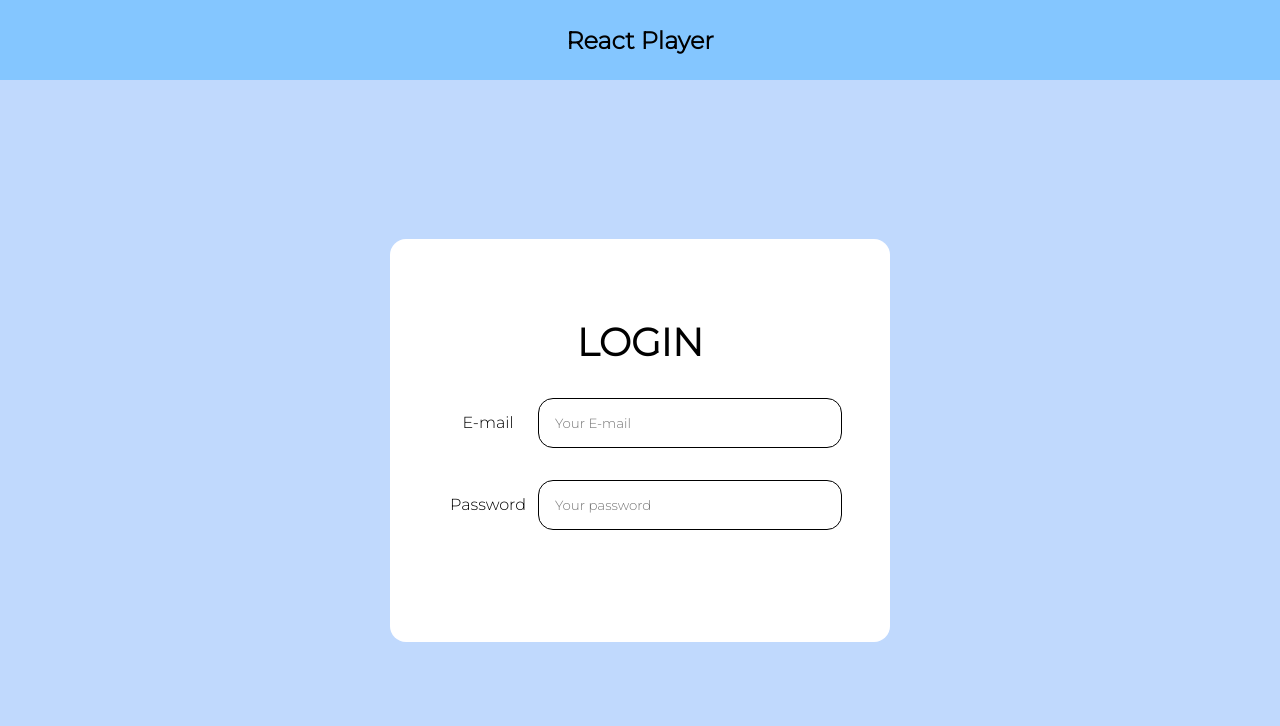
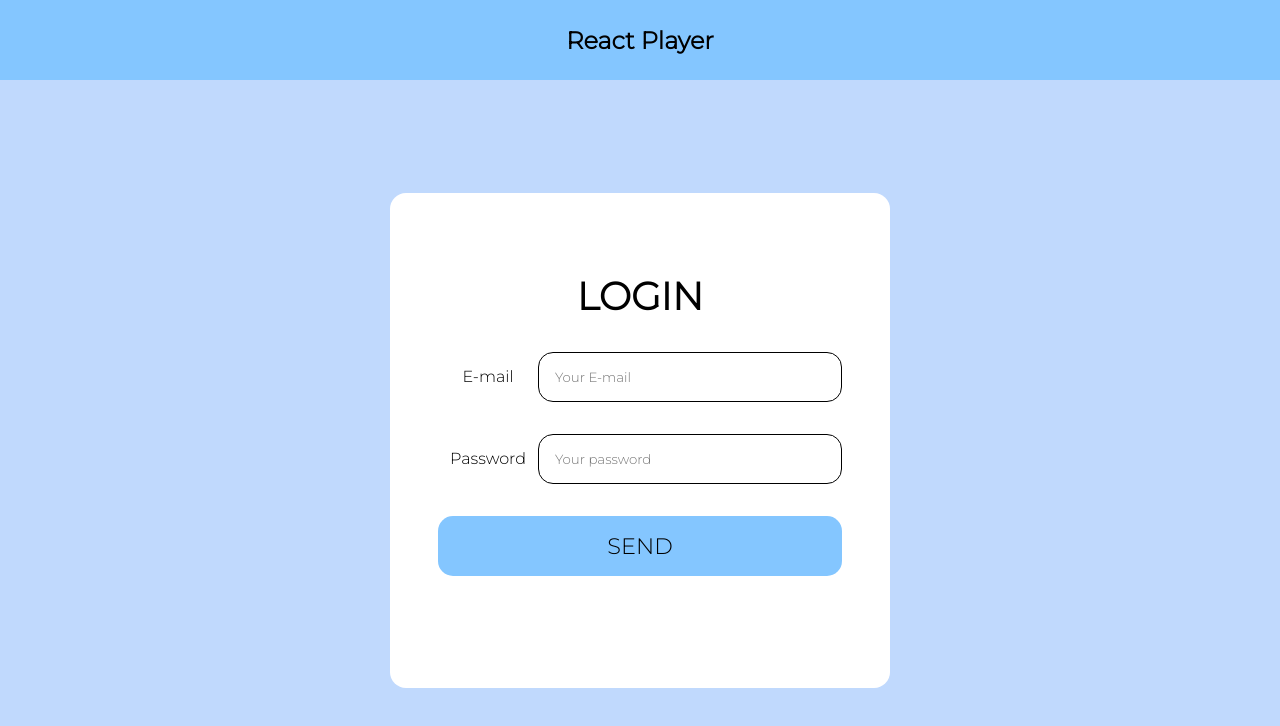
Before and after one commit to martapvalls/react-player, a React (Create React App) app: page /login in a window 1280 px wide. Shown: the top 726 px of the page. Built offline with nearby package versions, Linux system fonts and the light colour scheme.

Commit message:
login form button

```diff
--- a/src/components/Login/Login.css
+++ b/src/components/Login/Login.css
@@ -31,10 +31,26 @@ input{
     flex: 1;
     width: 100%;
     border-radius: 15px;
+    outline: none;
 }
 
 label{
     flex: 0 100px;
+}
+
+.form__submit{
+    text-transform: uppercase;
+    font-size: 1.4rem;
+    background-color: rgb(132, 198, 255);
+    cursor: pointer;
+    border: none;
+    transition-duration: 0.4s;
+}
+
+.form__submit:hover{
+    font-size: 1.6rem;
+    background-color:  rgb(192, 217, 253);
+    border: 1px solid  rgb(132, 198, 255);
 }
 
 @media only screen and (max-width:600px){
--- a/src/components/Login/Login.js
+++ b/src/components/Login/Login.js
@@ -26,6 +26,9 @@ const Login = () => {
                             placeholder="Your password"
                         />
                     </div>
+                    <div className="form__fields">
+                        <input type="submit" className="form__submit" value="send" />
+                    </div>
                 </form>
             </div>
         </div>
```
Also changed, not shown: 1 other file (tests, documents, lock files or other folders).
